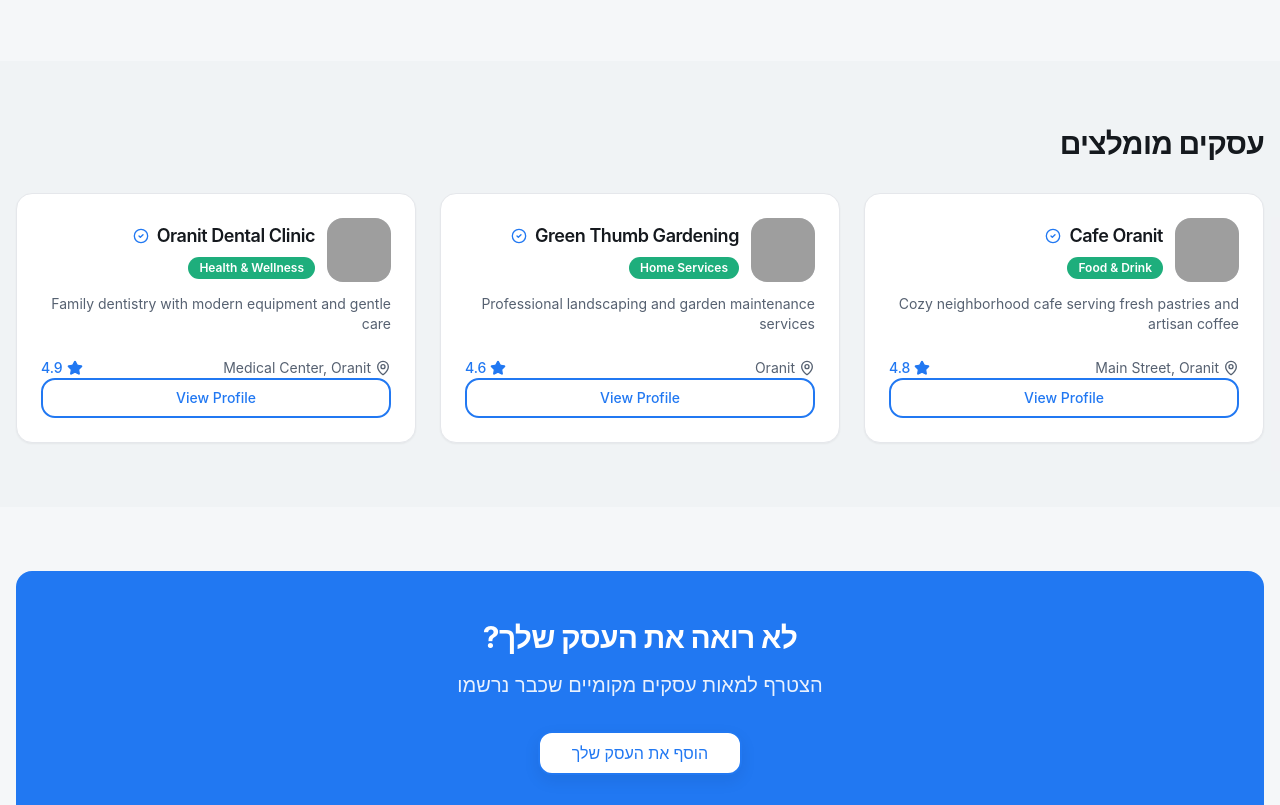
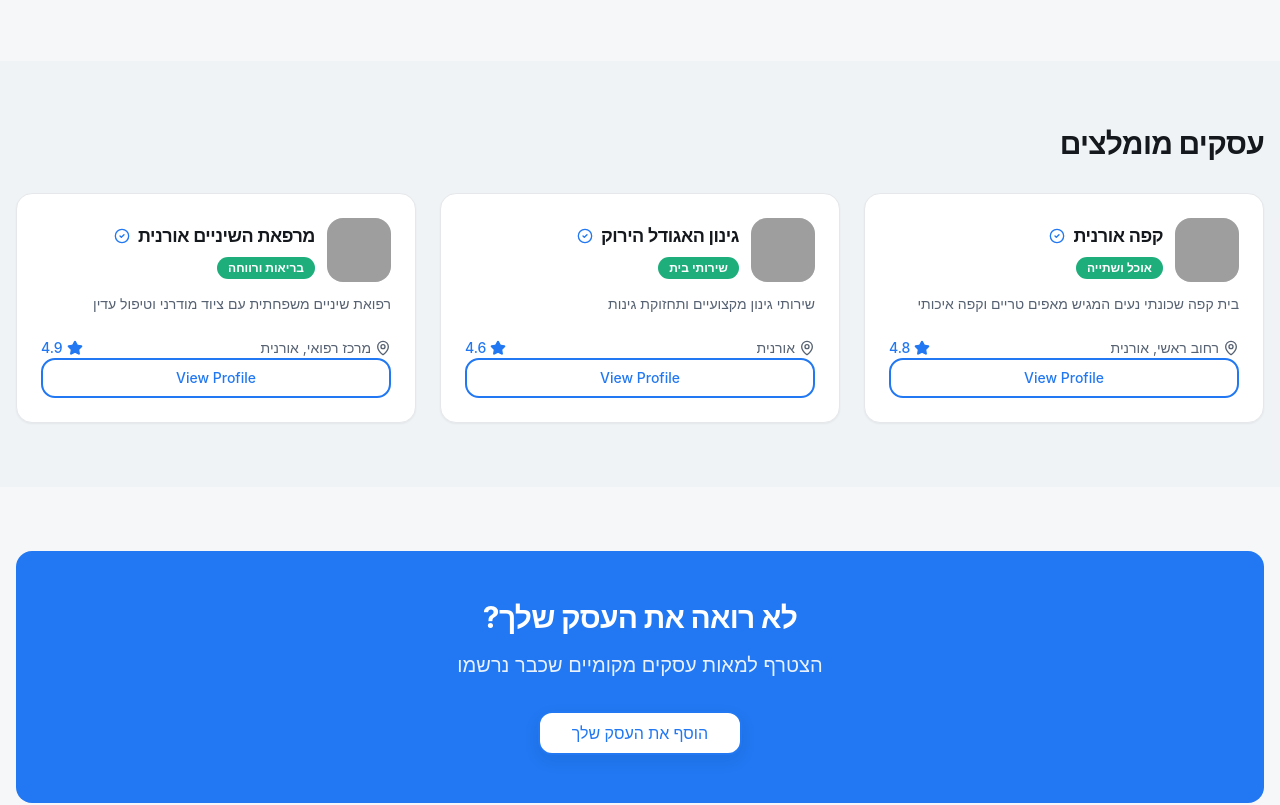
Before and after one commit to weeb-maker/oranit-local-connect, a React (Vite) app: page /1/explore in a window 1280 px wide. Shown: the part 800-1605 px from the top of the page. Built offline with nearby package versions, Linux system fonts and the light colour scheme; grey boxes are pictures that could not be loaded; the HTML template or start-up script is replaced by a standard one.

Commit message:
Fix Hebrew company profiles on category pages

```diff
--- /dev/null
+++ b/src/data/fixtures/en/featured-businesses.json
@@ -0,0 +1,34 @@
+{
+  "businesses": [
+    {
+      "id": "1",
+      "name": "Cafe Oranit",
+      "category": "Food & Drink",
+      "description": "Cozy neighborhood cafe serving fresh pastries and artisan coffee",
+      "logo": "https://images.unsplash.com/photo-1559305616-3f99cd43e353?w=100&h=100&fit=crop",
+      "rating": 4.8,
+      "verified": true,
+      "location": "Main Street, Oranit"
+    },
+    {
+      "id": "2",
+      "name": "Green Thumb Gardening",
+      "category": "Home Services",
+      "description": "Professional landscaping and garden maintenance services",
+      "logo": "https://images.unsplash.com/photo-1416879595882-3373a0480b5b?w=100&h=100&fit=crop",
+      "rating": 4.6,
+      "verified": true,
+      "location": "Oranit"
+    },
+    {
+      "id": "3",
+      "name": "Oranit Dental Clinic",
+      "category": "Health & Wellness",
+      "description": "Family dentistry with modern equipment and gentle care",
+      "logo": "https://images.unsplash.com/photo-1606811841689-23dfddce3e95?w=100&h=100&fit=crop",
+      "rating": 4.9,
+      "verified": true,
+      "location": "Medical Center, Oranit"
+    }
+  ]
+}
--- /dev/null
+++ b/src/data/fixtures/he/featured-businesses.json
@@ -0,0 +1,34 @@
+{
+  "businesses": [
+    {
+      "id": "1",
+      "name": "קפה אורנית",
+      "category": "אוכל ושתייה",
+      "description": "בית קפה שכונתי נעים המגיש מאפים טריים וקפה איכותי",
+      "logo": "https://images.unsplash.com/photo-1559305616-3f99cd43e353?w=100&h=100&fit=crop",
+      "rating": 4.8,
+      "verified": true,
+      "location": "רחוב ראשי, אורנית"
+    },
+    {
+      "id": "2",
+      "name": "גינון האגודל הירוק",
+      "category": "שירותי בית",
+      "description": "שירותי גינון מקצועיים ותחזוקת גינות",
+      "logo": "https://images.unsplash.com/photo-1416879595882-3373a0480b5b?w=100&h=100&fit=crop",
+      "rating": 4.6,
+      "verified": true,
+      "location": "אורנית"
+    },
+    {
+      "id": "3",
+      "name": "מרפאת השיניים אורנית",
+      "category": "בריאות ורווחה",
+      "description": "רפואת שיניים משפחתית עם ציוד מודרני וטיפול עדין",
+      "logo": "https://images.unsplash.com/photo-1606811841689-23dfddce3e95?w=100&h=100&fit=crop",
+      "rating": 4.9,
+      "verified": true,
+      "location": "מרכז רפואי, אורנית"
+    }
+  ]
+}
--- a/src/pages/ExplorePage.tsx
+++ b/src/pages/ExplorePage.tsx
@@ -1,4 +1,5 @@
 import { useTranslation } from "react-i18next";
+import { useState, useEffect } from "react";
 import Navigation from "@/components/Navigation";
 import Footer from "@/components/Footer";
 import { CategoryTile } from "@/components/shared/CategoryTile";
@@ -15,42 +16,25 @@ const categories = Object.values(categoryConfig).map((cat) => ({
   count: 0, // This would come from actual business counts
 }));
 
-const featuredBusinesses = [
-  {
-    id: "1",
-    name: "Cafe Oranit",
-    category: "Food & Drink",
-    description: "Cozy neighborhood cafe serving fresh pastries and artisan coffee",
-    logo: "https://images.unsplash.com/photo-1559305616-3f99cd43e353?w=100&h=100&fit=crop",
-    rating: 4.8,
-    verified: true,
-    location: "Main Street, Oranit",
-  },
-  {
-    id: "2",
-    name: "Green Thumb Gardening",
-    category: "Home Services",
-    description: "Professional landscaping and garden maintenance services",
-    logo: "https://images.unsplash.com/photo-1416879595882-3373a0480b5b?w=100&h=100&fit=crop",
-    rating: 4.6,
-    verified: true,
-    location: "Oranit",
-  },
-  {
-    id: "3",
-    name: "Oranit Dental Clinic",
-    category: "Health & Wellness",
-    description: "Family dentistry with modern equipment and gentle care",
-    logo: "https://images.unsplash.com/photo-1606811841689-23dfddce3e95?w=100&h=100&fit=crop",
-    rating: 4.9,
-    verified: true,
-    location: "Medical Center, Oranit",
-  },
-];
+const ExplorePage = () => {
+  const { t, i18n } = useTranslation(['common', 'categories']);
+  const { lang } = useParams<{ lang: string }>();
+  const [featuredBusinesses, setFeaturedBusinesses] = useState<any[]>([]);
 
-const ExplorePage = () => {
-  const { t } = useTranslation(['common', 'categories']);
-  const { lang } = useParams<{ lang: string }>();
+  // Load localized featured businesses
+  useEffect(() => {
+    const loadFeaturedBusinesses = async () => {
+      const locale = i18n.language || lang || "en";
+      try {
+        const fixtures = await import(`../data/fixtures/${locale}/featured-businesses.json`);
+        setFeaturedBusinesses(fixtures.businesses || []);
+      } catch (error) {
+        console.warn(`No featured businesses found for locale "${locale}"`);
+        setFeaturedBusinesses([]);
+      }
+    };
+    loadFeaturedBusinesses();
+  }, [i18n.language, lang]);
 
   return (
     <div className="min-h-screen flex flex-col">
@@ -60,17 +44,17 @@ const ExplorePage = () => {
         <section className="bg-primary py-16">
           <div className="container mx-auto px-4 text-center">
             <h1 className="text-4xl md:text-5xl font-bold text-white mb-4">
-              {t("explore.title")}
+              {t("common:explore.title")}
             </h1>
             <p className="text-xl text-white/90 max-w-2xl mx-auto">
-              {t("explore.subtitle")}
+              {t("common:explore.subtitle")}
             </p>
           </div>
         </section>
 
         {/* Categories Grid */}
         <section className="container mx-auto px-4 py-16">
-          <h2 className="text-3xl font-bold mb-8">{t("labels.browseByCategory")}</h2>
+          <h2 className="text-3xl font-bold mb-8">{t("common:labels.browseByCategory")}</h2>
           <div className="grid grid-cols-2 md:grid-cols-3 lg:grid-cols-4 gap-6">
             {categories.map((category) => (
               <CategoryTile
@@ -87,23 +71,29 @@ const ExplorePage = () => {
         {/* Featured Businesses */}
         <section className="bg-muted/30 py-16">
           <div className="container mx-auto px-4">
-            <h2 className="text-3xl font-bold mb-8">{t("explore.featuredTitle")}</h2>
-            <div className="grid grid-cols-1 md:grid-cols-2 lg:grid-cols-3 gap-6">
-              {featuredBusinesses.map((business) => (
-                <BusinessCard key={business.id} {...business} />
-              ))}
-            </div>
+            <h2 className="text-3xl font-bold mb-8">{t("common:explore.featuredTitle")}</h2>
+            {featuredBusinesses.length > 0 ? (
+              <div className="grid grid-cols-1 md:grid-cols-2 lg:grid-cols-3 gap-6">
+                {featuredBusinesses.map((business) => (
+                  <BusinessCard key={business.id} {...business} />
+                ))}
+              </div>
+            ) : (
+              <div className="text-center py-12 text-muted-foreground">
+                <p>{t("common:labels.noBusinessesFound")}</p>
+              </div>
+            )}
           </div>
         </section>
 
         {/* CTA Section */}
         <section className="container mx-auto px-4 py-16">
           <div className="bg-primary rounded-2xl p-12 text-center text-white">
-            <h2 className="text-3xl font-bold mb-4">{t("explore.ctaTitle")}</h2>
-            <p className="text-xl mb-8 opacity-90">{t("explore.ctaSubtitle")}</p>
+            <h2 className="text-3xl font-bold mb-4">{t("common:explore.ctaTitle")}</h2>
+            <p className="text-xl mb-8 opacity-90">{t("common:explore.ctaSubtitle")}</p>
             <Link to={`/${lang}/add-business`}>
               <Button size="lg" variant="hero">
-                {t("explore.ctaButton")}
+                {t("common:explore.ctaButton")}
               </Button>
             </Link>
           </div>
```
